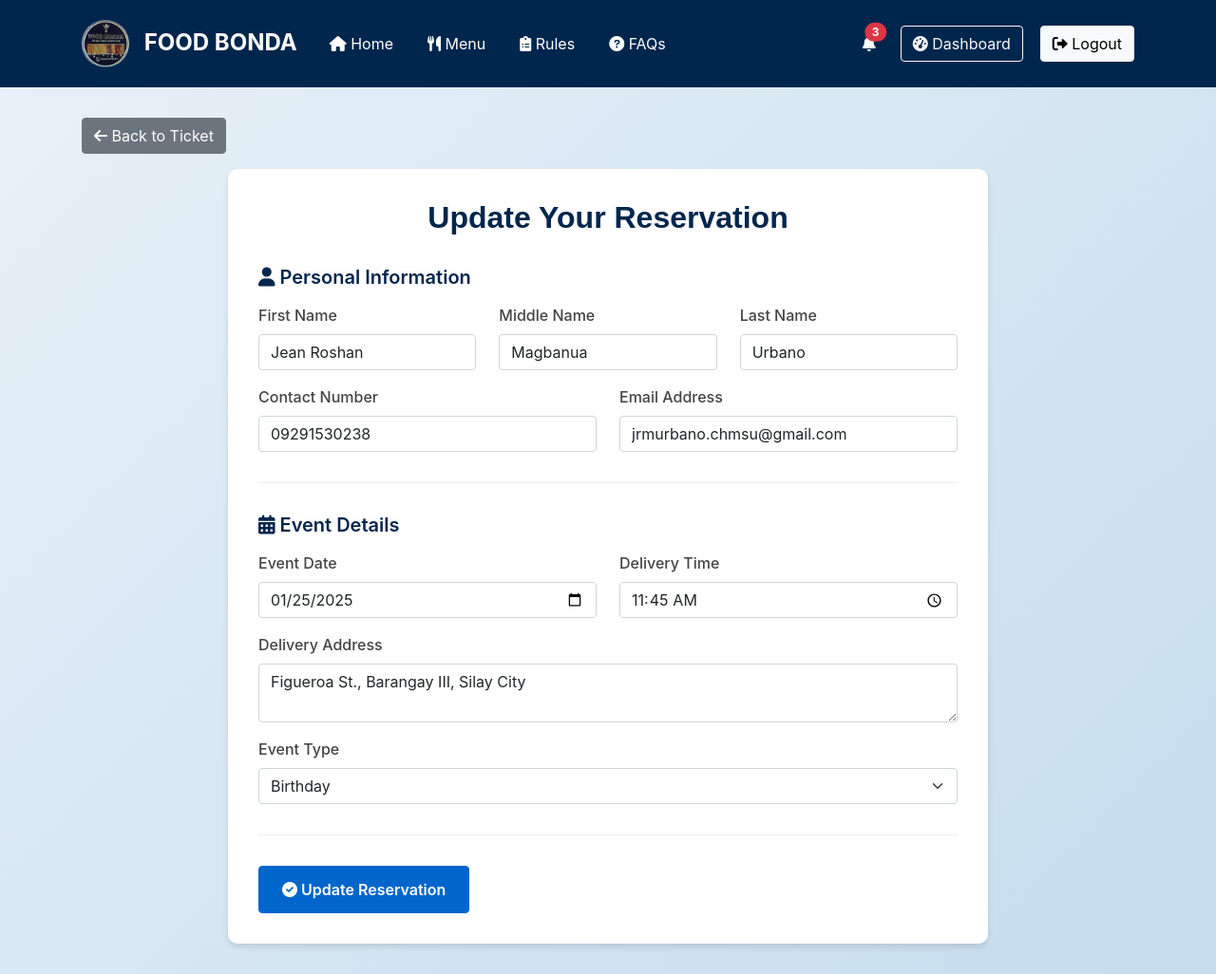
After one commit to exile213/foodbondaSystem, a PHP site: page /update_reservation.php?id=1 in a window 1280 px wide. The commit adds this page. Shown: the whole page at 95% size. Run offline with PHP 8.4, Linux system fonts and the light colour scheme; a user stored in the database is signed in; data comes from the database, SQL or seed files in the repository.

Commit message:
Add update ticket functionality

```diff
--- /dev/null
+++ b/update_reservation.php
@@ -0,0 +1,124 @@
+<?php
+require_once 'session.php';
+require_once 'db_conn.php';
+require_once 'check_auth.php';
+
+$id = intval($_GET['id']);
+
+// Fetch reservation details
+$sql = 'SELECT * FROM reservations WHERE reservation_id = ? AND customer_id = ?';
+$stmt = $conn->prepare($sql);
+$stmt->bind_param('ii', $id, $_SESSION['customer_id']);
+$stmt->execute();
+$result = $stmt->get_result();
+
+if ($result->num_rows === 0) {
+    header('Location: customer_dashboard.php');
+    exit();
+}
+
+$reservation = $result->fetch_assoc();
+?>
+
+<!DOCTYPE html>
+<html lang="en">
+
+<head>
+    <meta charset="UTF-8">
+    <meta name="viewport" content="width=device-width, initial-scale=1.0">
+    <title>Update Reservation</title>
+    <link rel="icon" type="image/x-icon" href="logo.jpg">
+    <link href="https://cdn.jsdelivr.net/npm/bootstrap@5.1.3/dist/css/bootstrap.min.css" rel="stylesheet">
+    <link rel="stylesheet" href="https://cdnjs.cloudflare.com/ajax/libs/font-awesome/6.0.0/css/all.min.css">
+    <link href="reservation.css" rel="stylesheet">
+</head>
+
+<body>
+    <?php include 'navbar.php'; ?>
+
+    <div class="container">
+        <a href="ticket.php?id=<?php echo $id; ?>" class="btn btn-secondary">
+            <i class="fas fa-arrow-left"></i> Back to Ticket
+        </a>
+
+        <form class="reservation-form" action="process_update_reservation.php" method="POST"
+            enctype="multipart/form-data" id="reservationForm">
+            <h2>Update Your Reservation</h2>
+            <input type="hidden" name="reservation_id" value="<?php echo $id; ?>">
+
+            <!-- Personal Information Section -->
+            <div class="form-section">
+                <h3><i class="fas fa-user"></i> Personal Information</h3>
+                <div class="row">
+                    <div class="col-md-4 mb-3">
+                        <label for="first_name" class="form-label">First Name</label>
+                        <input type="text" class="form-control" id="first_name" name="first_name" required
+                            maxlength="20" value="<?php echo htmlspecialchars($reservation['first_name']); ?>">
+                    </div>
+                    <div class="col-md-4 mb-3">
+                        <label for="middle_name" class="form-label">Middle Name</label>
+                        <input type="text" class="form-control" id="middle_name" name="middle_name" maxlength="20"
+                            value="<?php echo htmlspecialchars($reservation['middle_name']); ?>">
+                    </div>
+                    <div class="col-md-4 mb-3">
+                        <label for="last_name" class="form-label">Last Name</label>
+                        <input type="text" class="form-control" id="last_name" name="last_name" required
+                            maxlength="20" value="<?php echo htmlspecialchars($reservation['last_name']); ?>">
+                    </div>
+                </div>
+                <div class="row">
+                    <div class="col-md-6 mb-3">
+                        <label for="contact" class="form-label">Contact Number</label>
+                        <input type="tel" class="form-control" id="contact" name="contact" required maxlength="11"
+                            pattern="[0-9]{11}" value="<?php echo htmlspecialchars($reservation['contact']); ?>">
+                    </div>
+                    <div class="col-md-6 mb-3">
+                        <label for="email" class="form-label">Email Address</label>
+                        <input type="email" class="form-control" id="email" name="email" required
+                            value="<?php echo htmlspecialchars($reservation['email']); ?>">
+                    </div>
+                </div>
+            </div>
+
+            <!-- Event Details Section -->
+            <div class="form-section">
+                <h3><i class="fas fa-calendar-alt"></i> Event Details</h3>
+                <div class="row">
+                    <div class="col-md-6 mb-3">
+                        <label for="event_date" class="form-label">Event Date</label>
+                        <input type="date" class="form-control" id="event_date" name="event_date" required
+                            min="<?php echo date('Y-m-d', strtotime('+3 days')); ?>" value="<?php echo htmlspecialchars($reservation['event_date']); ?>">
+                    </div>
+                    <div class="col-md-6 mb-3">
+                        <label for="delivery_time" class="form-label">Delivery Time</label>
+                        <input type="time" class="form-control" id="delivery_time" name="delivery_time" required
+                            value="<?php echo htmlspecialchars($reservation['delivery_time']); ?>">
+                    </div>
+                </div>
+                <div class="mb-3">
+                    <label for="address" class="form-label">Delivery Address</label>
+                    <textarea class="form-control" id="address" name="address" rows="2" required><?php echo htmlspecialchars($reservation['delivery_address']); ?></textarea>
+                </div>
+                <div class="mb-3">
+                    <label for="event" class="form-label">Event Type</label>
+                    <select class="form-select" id="event" name="event" required>
+                        <option value="">Select event type</option>
+                        <option value="wedding" <?php echo $reservation['event_type'] === 'wedding' ? 'selected' : ''; ?>>Wedding</option>
+                        <option value="birthday" <?php echo $reservation['event_type'] === 'birthday' ? 'selected' : ''; ?>>Birthday</option>
+                        <option value="christening" <?php echo $reservation['event_type'] === 'christening' ? 'selected' : ''; ?>>Christening</option>
+                        <option value="thanksgiving" <?php echo $reservation['event_type'] === 'thanksgiving' ? 'selected' : ''; ?>>Thanksgiving</option>
+                        <option value="fiesta" <?php echo $reservation['event_type'] === 'fiesta' ? 'selected' : ''; ?>>Fiesta</option>
+                    </select>
+                </div>
+            </div>
+
+            <button type="submit" class="btn btn-primary">
+                <i class="fas fa-check-circle"></i> Update Reservation
+            </button>
+        </form>
+    </div>
+
+    <script src="https://cdn.jsdelivr.net/npm/bootstrap@5.1.3/dist/js/bootstrap.bundle.min.js"></script>
+</body>
+
+</html>
```
Also changed, not shown: process_update_reservation.php (added, +31 -0 lines), reservation.php (+16 -12 lines), uploads/receipts/6782ac2449de4.jpg (added).
